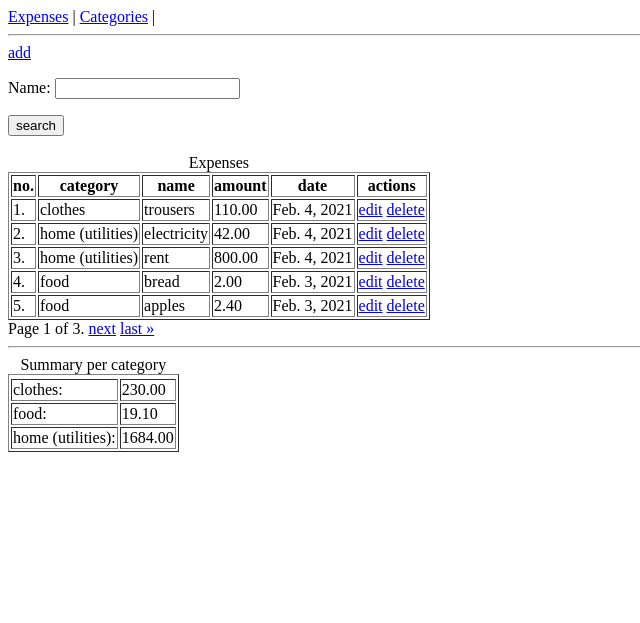
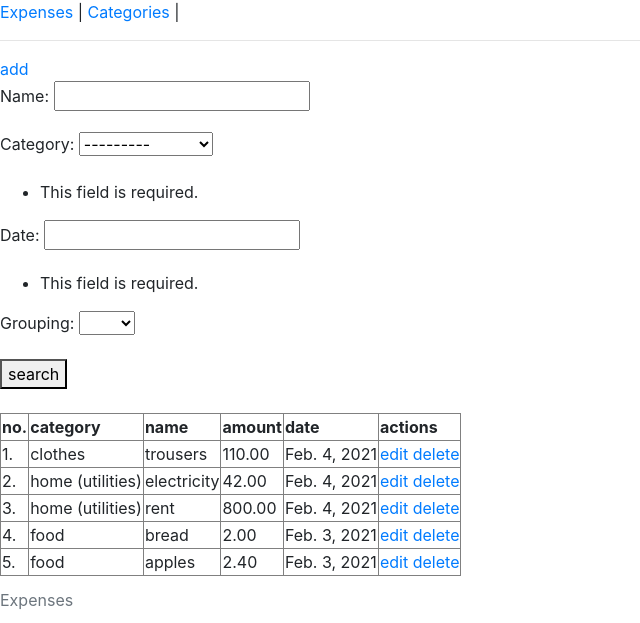
Before and after one commit to jagodajl/parleto_project, a Django app: page /expenses/expense/list/ in a window 1280 px wide. Shown: the top 623 px of the page, without its empty margins (0-640 px from the left). Before the commit the page ends 452 px from the top, so only its background shows below. Run offline with Django 4.2, Linux system fonts and the light colour scheme; data comes from the database, SQL or seed files in the repository.

Commit message:
Allow searching by date.

```diff
--- a/expenses/forms.py
+++ b/expenses/forms.py
@@ -1,11 +1,17 @@
 from django import forms
+
 from .models import Expense
 
 
 class ExpenseSearchForm(forms.ModelForm):
+    GROUPING = ('date',)
+    grouping = forms.ChoiceField(
+        choices=[('', '')] + list(zip(GROUPING, GROUPING))
+    )
+
     class Meta:
         model = Expense
-        fields = ('name',)
+        fields = ('name', 'category', 'date')
 
     def __init__(self, *args, **kwargs):
         super().__init__(*args, **kwargs)
--- a/expenses/models.py
+++ b/expenses/models.py
@@ -1,4 +1,5 @@
 import datetime
+
 from django.db import models
 
 
--- a/expenses/reports.py
+++ b/expenses/reports.py
@@ -2,6 +2,7 @@
 
 from django.db.models import Sum, Value
 from django.db.models.functions import Coalesce
+from django.db.models.functions import TruncMonth
 
 
 def summary_per_category(queryset):
@@ -13,3 +14,18 @@
         .annotate(s=Sum('amount'))
         .values_list('category_name', 's')
     ))
+
+
+def summary_per_year_month(queryset):
+    return OrderedDict(sorted(
+        queryset.annotate(year_month=TruncMonth('date'), )
+        .order_by()
+        .values('year_month')
+        .annotate(sum=Sum('amount'))
+        .values_list('year_month', 'sum')
+    ))
+
+
+def summary_overall(queryset):
+    amount_sum = sum([value[0] for value in queryset.values_list('amount')])
+    return {'overall': amount_sum}
--- a/expenses/views.py
+++ b/expenses/views.py
@@ -2,7 +2,7 @@
 
 from .forms import ExpenseSearchForm
 from .models import Expense, Category
-from .reports import summary_per_category
+from .reports import summary_per_category, summary_per_year_month
 
 
 class ExpenseListView(ListView):
@@ -18,11 +18,27 @@
             if name:
                 queryset = queryset.filter(name__icontains=name)
 
+            category = form.cleaned_data.get('category')
+            if category:
+                queryset = queryset.filter(category=category)
+
+            date = form.cleaned_data['date']
+            if date:
+                queryset = queryset.filter(date=date)
+
+            grouping = form.cleaned_data['grouping']
+            if grouping:
+                queryset = queryset.order_by('date', '-pk')
+
         return super().get_context_data(
             form=form,
             object_list=queryset,
             summary_per_category=summary_per_category(queryset),
+
+            summary_per_year_month=summary_per_year_month(queryset),
+
             **kwargs)
+
 
 class CategoryListView(ListView):
     model = Category
--- a/project/templates/base.html
+++ b/project/templates/base.html
@@ -2,6 +2,8 @@
 <html>
 <head>
     <title>{% block meta_title %}Expenses app{% endblock %}</title>
+    <link rel="stylesheet" href="https://cdn.jsdelivr.net/npm/bootstrap@4.3.1/dist/css/bootstrap.min.css"
+          integrity="sha384-ggOyR0iXCbMQv3Xipma34MD+dH/1fQ784/j6cY/iJTQUOhcWr7x9JvoRxT2MZw1T" crossorigin="anonymous">
     <meta http-equiv="Content-Type" content="text/html; charset=utf-8">
 </head>
 <body>
--- /dev/null
+++ b/requirements.txt
@@ -0,0 +1,4 @@
+Python==3.10
+Django==4.1.6
+SQLAlchemy==1.4.41
+sqlparse==0.4.3
```
Also changed, not shown: expenses/templates/expenses/expense_list.html (+4 -4 lines). Lines whose indentation alone changed are shown as unchanged.
